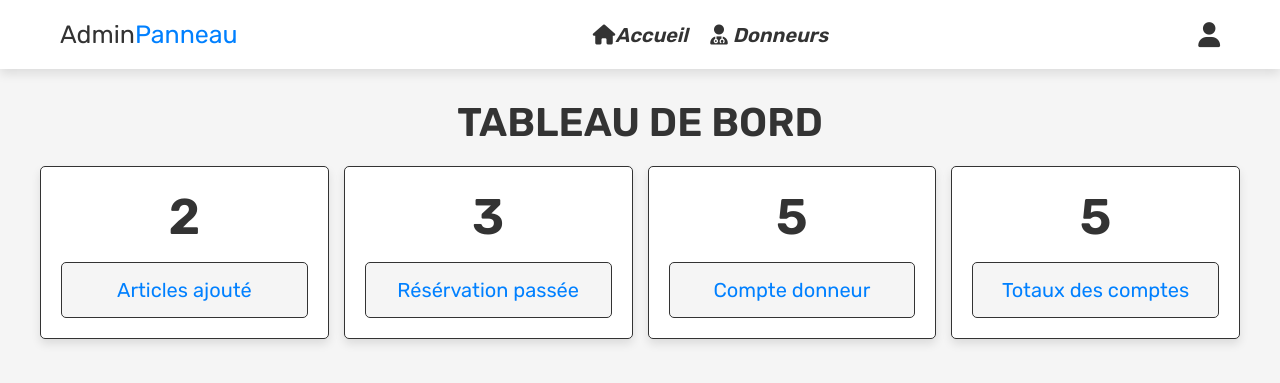
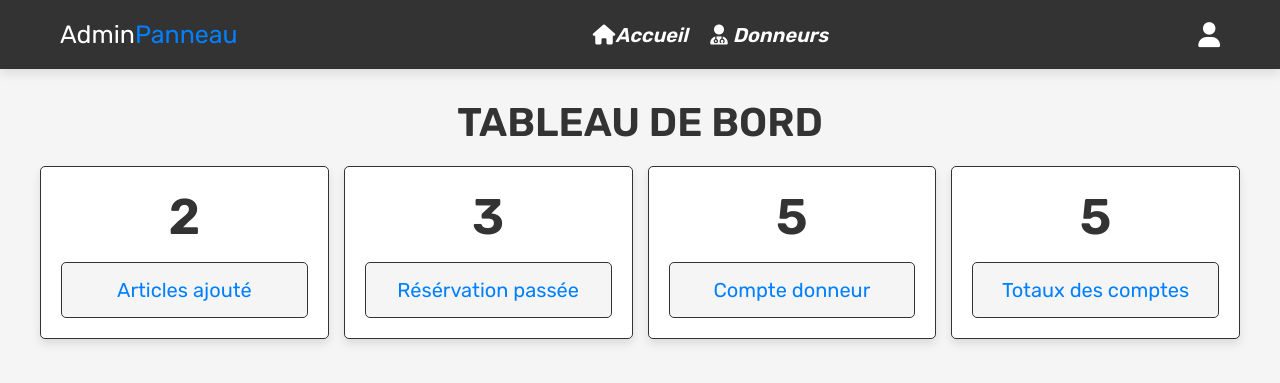
Before and after one commit to chouroukA50/Djilani_chourouk_Bousba_rania-, a PHP site: page /admin_page.php in a window 1280 px wide. Shown: the top 383 px of the page. Run offline with PHP 8.4, Linux system fonts and the light colour scheme; data comes from the database, SQL or seed files in the repository.

Commit message:
Update admin_style.css

```diff
--- a/admin_style.css
+++ b/admin_style.css
@@ -147,7 +147,7 @@ section{
    position: sticky;
    top:0; left:0; right:0;
    z-index: 1000;
-   background-color: var(--white);
+   background-color: var(--black);
    box-shadow: var(--box-shadow);
 }
 
@@ -163,7 +163,7 @@ section{
 
 .header .flex .logo{
    font-size: 2.5rem;
-   color:var(--black);
+   color:var(--white);
 }
 
 .header .flex .logo span{
@@ -173,7 +173,7 @@ section{
 .header .flex .navbar a{
    margin:0 1rem;
    font-size: 2rem;
-   color:var(--black);
+   color:var(--white);
 }
 
 .header .flex .navbar a:hover{
@@ -184,7 +184,7 @@ section{
    margin-left: 1.5rem;
    font-size: 2.5rem;
    cursor: pointer;
-   color:var(--black);
+   color:var(--white);
 }
 
 .header .flex .icons div:hover{
```
